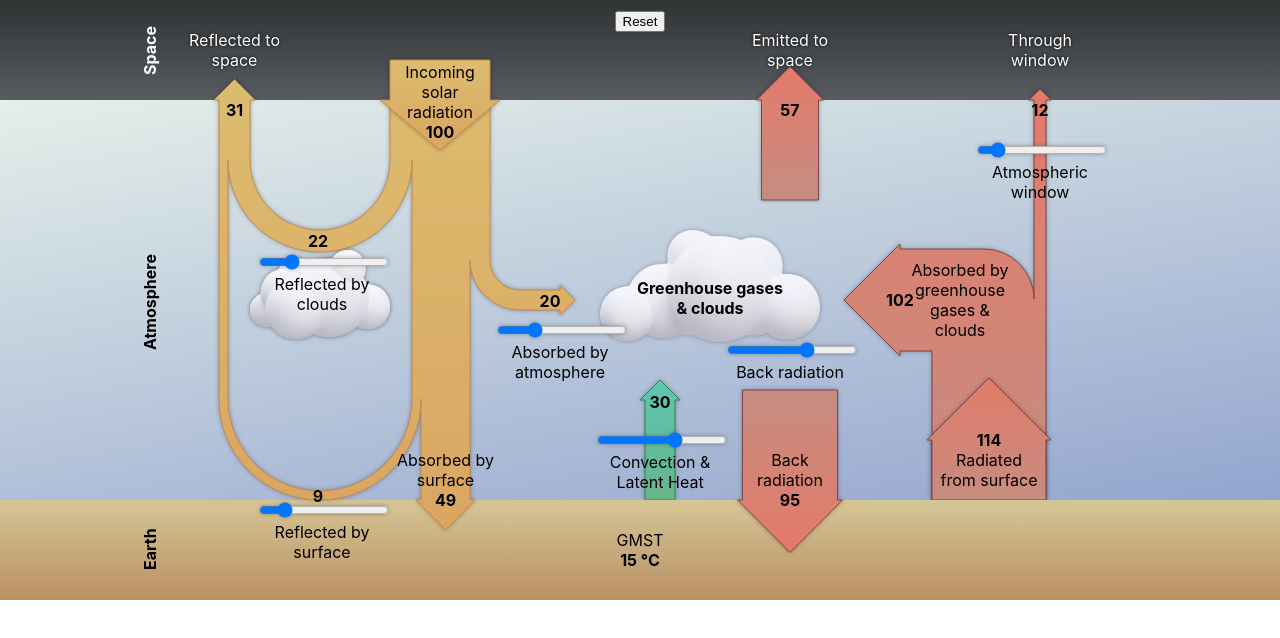
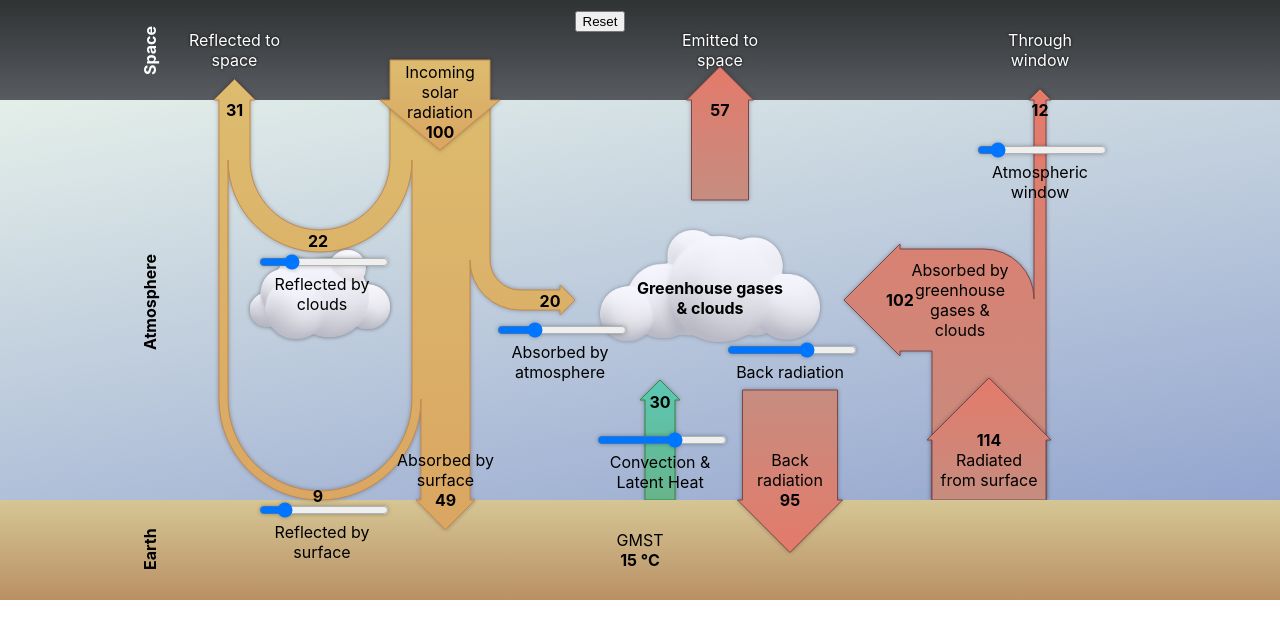
Before and after one commit to craigwalton/ClimateApp, a React (Create React App) app in the folder my-app/: page / in a window 1280 px wide. Shown: the top 638 px of the page. Built offline with nearby package versions, Linux system fonts and the light colour scheme.

Commit message:
Move emitted to space arrow.

```diff
--- a/my-app/src/App.js
+++ b/my-app/src/App.js
@@ -136,9 +136,9 @@ function App() {
                     <Label x={110 - (scattered + reflected) / 2} y={30} label={"Reflected to space"}
                            className={"white-label"}/>
                     {/*Longwave*/}
-                    <LongwaveToSpaceArrow x={650} y={0} value={lwEmittedToSpace}/>
-                    <Label x={650} y={30} label={"Emitted to space"} className={"white-label"}/>
-                    <ValueLabel x={650} y={100} value={lwEmittedToSpace}/>
+                    <LongwaveToSpaceArrow x={580} y={0} value={lwEmittedToSpace}/>
+                    <Label x={580} y={30} label={"Emitted to space"} className={"white-label"}/>
+                    <ValueLabel x={580} y={100} value={lwEmittedToSpace}/>
                     <BackRadiationArrow x={650} y={370} value={backRadiation}/>
                     <ValueLabel x={650} y={450} label={"Back radiation"} value={backRadiation}/>
                     <LongwaveFromSurfaceArrows x={650} y={50} emitted={lwEmittedFromSurface}
@@ -177,7 +177,7 @@ function App() {
                     {/*Second cloud has greater z-index with opacity 0.5.*/}
                     <img src={"/graphics/cloud-2.png"} alt={"cloud Image by bs_k1d"} className={"cloud-image"}
                          style={{zIndex: 1, left: 110, top: 250, width: 140, opacity: 0.5}}/>
-                    <button type="button" onClick={reset} style={{position: 'relative', top: 10}}>Reset</button>
+                    <button type="button" onClick={reset} style={{position: 'relative', top: 10, left: -40}}>Reset</button>
                 </div>
             </div>
         </div>
```
